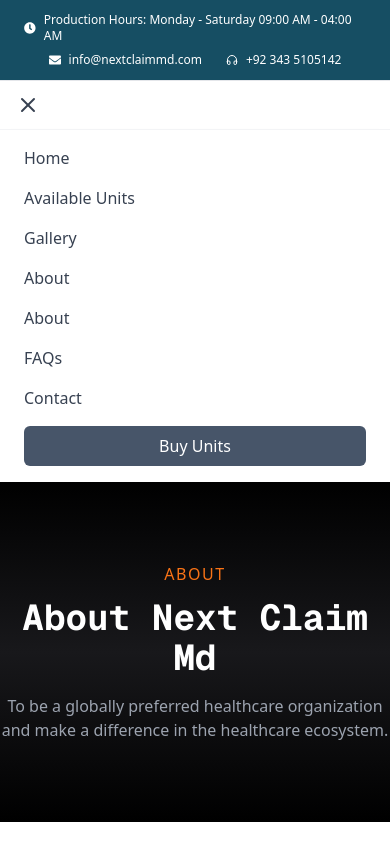
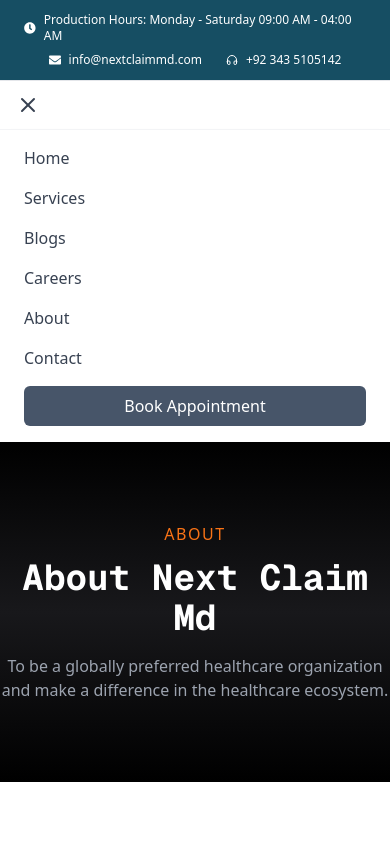
Before and after one commit to nextclaimmd-oss/nextclaimmd, a Next.js app: page /about in a window 390 px wide. Both pictures are taken after a click on the button "Toggle menu". Shown: the top 844 px of the page. Built offline with nearby package versions, Linux system fonts and the light colour scheme.

Commit message:
added mobile navbar

```diff
--- a/src/app/components/NavbarComponents/MobileNavbar.jsx
+++ b/src/app/components/NavbarComponents/MobileNavbar.jsx
@@ -42,25 +42,25 @@
             Home
           </Link>
           <Link
-            href="/availableunits"
+            href="/services"
             className="block hover:text-green-700"
             onClick={() => setOpen(false)}
           >
-            Available Units
+            Services
           </Link>
           <Link
-            href="gallery"
+            href="/blogs"
             className="block hover:text-green-700"
             onClick={() => setOpen(false)}
           >
-            Gallery
+            Blogs
           </Link>
           <Link
-            href="/amenities"
+            href="/careers"
             className="block hover:text-green-700"
             onClick={() => setOpen(false)}
           >
-            About
+            Careers
           </Link>
           <Link
             href="/about"
@@ -69,13 +69,7 @@
           >
             About
           </Link>
-          <Link
-            href="/faq"
-            className="block hover:text-green-700"
-            onClick={() => setOpen(false)}
-          >
-            FAQs
-          </Link>
+
           <Link
             href="/contact"
             className="block hover:text-green-700"
@@ -84,13 +78,13 @@
             Contact
           </Link>
 
-          <a
+          <Link
             href="/contact"
             onClick={() => setOpen(false)}
-            className="block text-center bg-slate-600 text-white py-2 rounded-md hover:bg-green-700 transition"
+            className="block text-center bg-slate-600 text-white py-2 rounded-md hover:bg-green-700 transition cursor-pointer"
           >
-            Buy Units
-          </a>
+            Book Appointment
+          </Link>
         </nav>
       )}
     </div>
```
